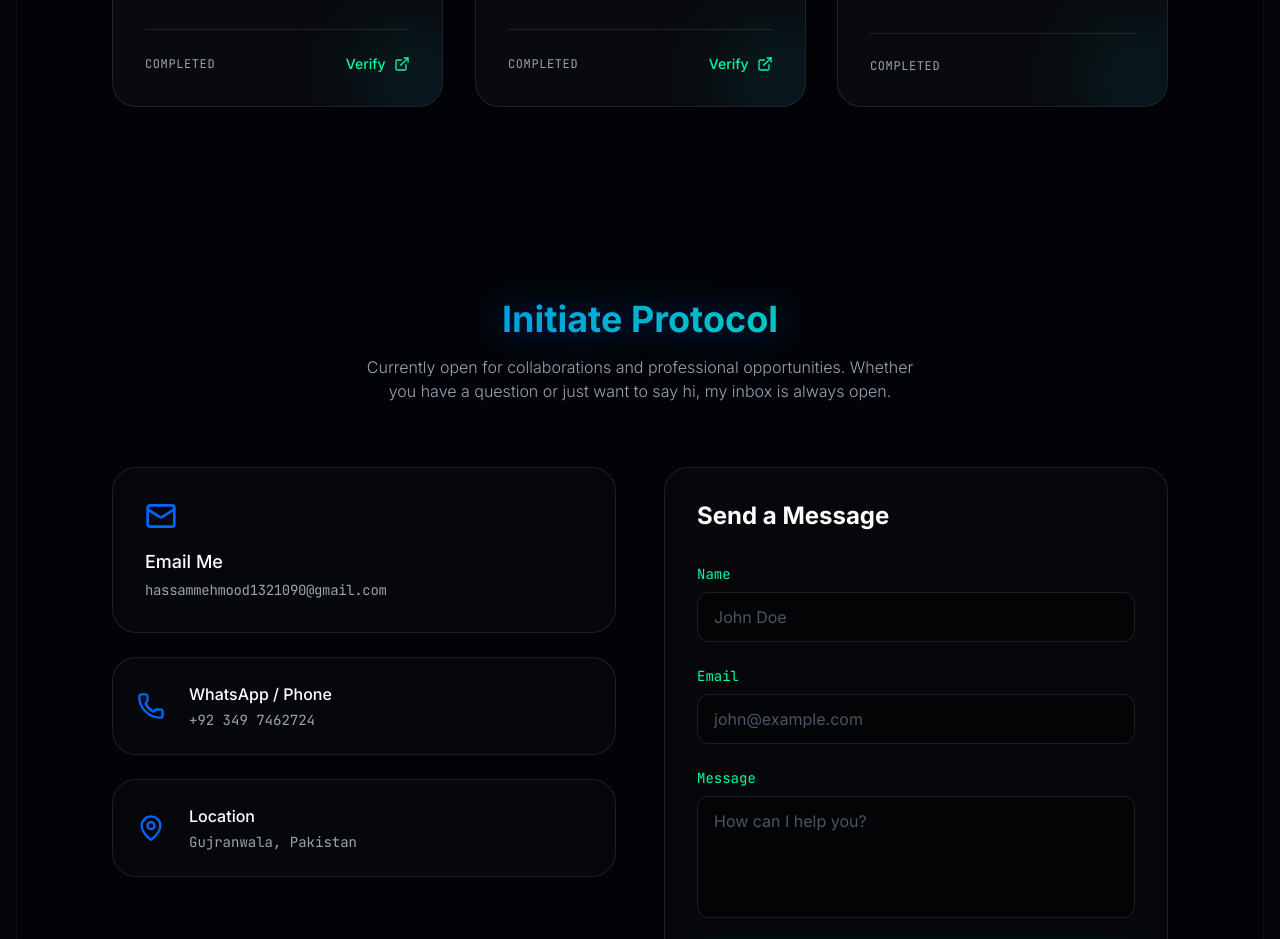
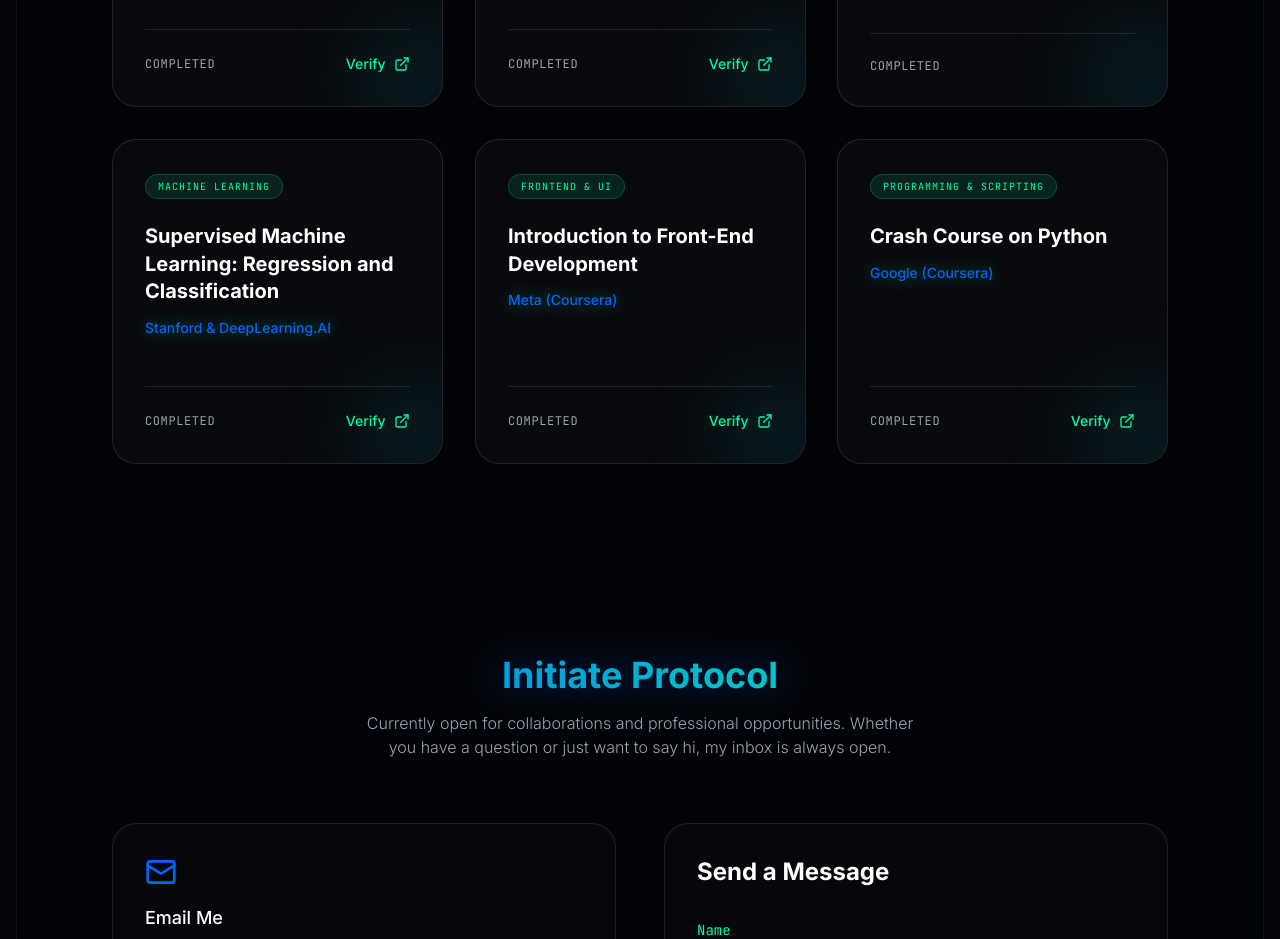
Before and after one commit to AliHassanSWE/Portfolio, a React (Vite) app: page / in a window 1280 px wide. Shown: the part 4060-4999 px from the top of the page. Built offline with nearby package versions, Linux system fonts and the light colour scheme; a web font is replaced by a local one.

Commit message:
adding more professional certificates.

```diff
--- a/src/sections/Certifications.jsx
+++ b/src/sections/Certifications.jsx
@@ -23,6 +23,27 @@ const certData = [
     date: "Completed",
     link: "#",
     tag: "BACKEND & OOP"
+  },
+  {
+    title: "Supervised Machine Learning: Regression and Classification",
+    issuer: "Stanford & DeepLearning.AI",
+    date: "Completed",
+    link: "https://www.coursera.org/account/accomplishments/verify/LQY86UI99BCG",
+    tag: "MACHINE LEARNING"
+  },
+  {
+    title: "Introduction to Front-End Development",
+    issuer: "Meta (Coursera)",
+    date: "Completed",
+    link: "https://www.coursera.org/account/accomplishments/verify/J7ELMGP88DC0",
+    tag: "FRONTEND & UI"
+  },
+  {
+    title: "Crash Course on Python",
+    issuer: "Google (Coursera)",
+    date: "Completed",
+    link: "https://www.coursera.org/account/accomplishments/verify/AGYIZW74AYUS",
+    tag: "PROGRAMMING & SCRIPTING"
   }
 ];
 
```
